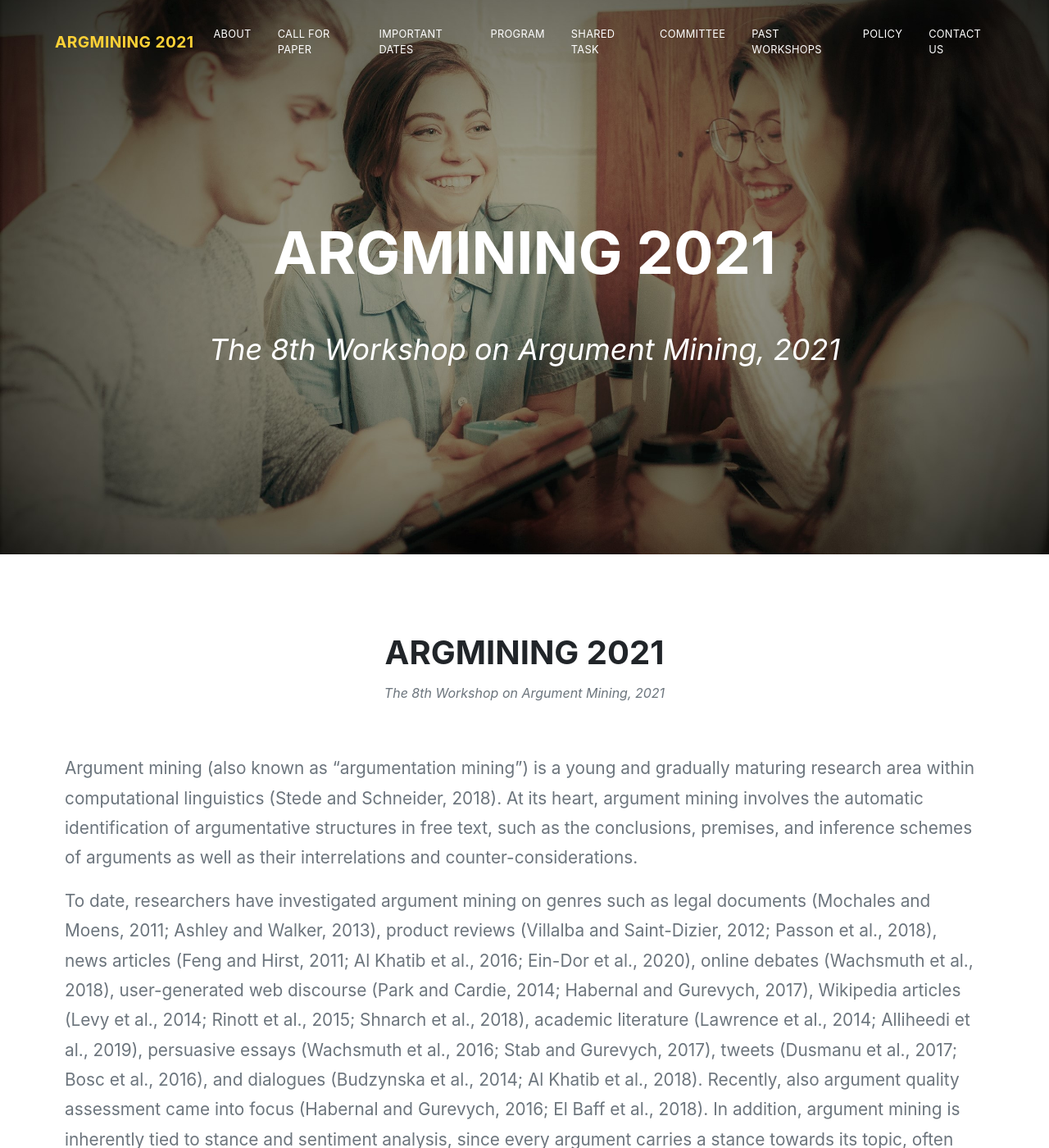
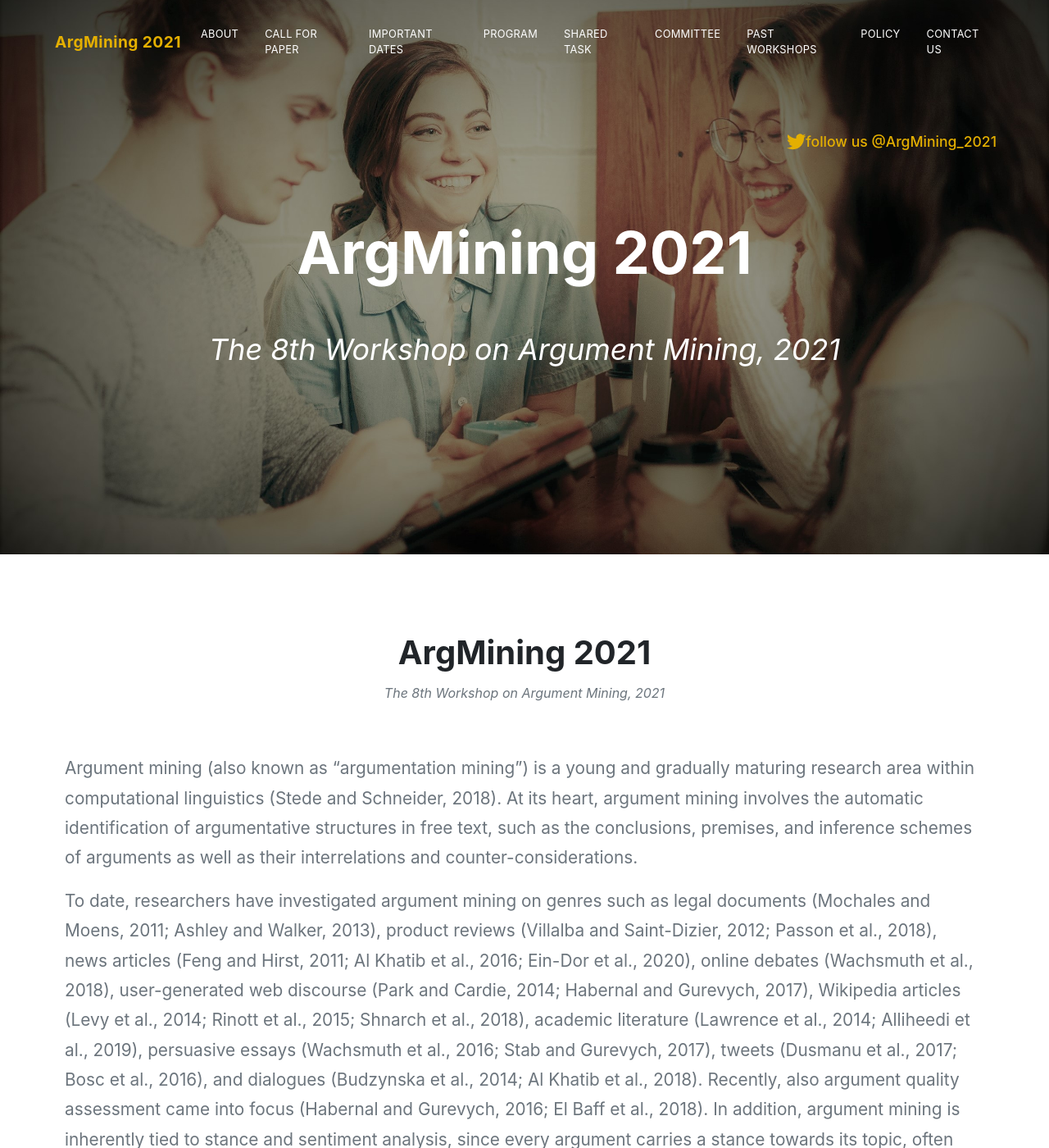
Before and after one commit to argmining2021/argmining2021.github.io, a Jekyll site: the page built from index.html, in a window 1280 px wide and 1400 px high. Shown: the whole window at 82% size. Built offline with Jekyll 4.4.1, drawn with Linux system fonts in a browser that asks for light colours; nearby versions of some CDN libraries; some web fonts are replaced; some of the changed text lies outside the part shown.

Commit message:
fixed yellow links, added new twitter link, fixed title capitalization, reformatted previous workshops

```diff
--- a/_includes/navbar.html
+++ b/_includes/navbar.html
@@ -1,6 +1,6 @@
 <nav class="navbar navbar-expand-lg navbar-dark fixed-top" id="mainNav">
   <div class="container">
-      <a class="navbar-brand js-scroll-trigger" href="#page-top">Argmining 2021</a>
+      <a class="navbar-brand js-scroll-trigger" href="#page-top">ArgMining 2021</a>
       <button class="navbar-toggler navbar-toggler-right" type="button" data-toggle="collapse" data-target="#navbarResponsive" aria-controls="navbarResponsive" aria-expanded="false" aria-label="Toggle navigation">
           Menu
           <i class="fas fa-bars ml-1"></i>
@@ -25,7 +25,7 @@
 <!-- Masthead-->
 <header class="masthead">
   <div class="container">
-    <div class="masthead-heading text-uppercase">Argmining 2021</div>
+    <div class="masthead-heading ">ArgMining  2021</div>
 
       <div class="masthead-subheading">The 8th Workshop on Argument Mining, 2021</div>
       <!--<a class="btn btn-primary btn-xl text-uppercase js-scroll-trigger" href="#services">Tell Me More</a>-->
--- a/_includes/sections/about.html
+++ b/_includes/sections/about.html
@@ -3,7 +3,7 @@
 <section class="page-section" id="about">
     <div class="container">
         <div class="text-center">
-            <h2 class="section-heading text-uppercase">Argmining 2021</h2>
+            <h2 class="section-heading">ArgMining 2021</h2>
             <h3 class="section-subheading text-muted">The 8th Workshop on Argument Mining, 2021</h3>
         </div>
         <div class="row text-left">
--- a/_includes/sections/committee.html
+++ b/_includes/sections/committee.html
@@ -12,8 +12,8 @@
             <h4 class="my-3 ">Organizing Committee</h4>
             <ul class="text-muted">
 
-              <li>Khalid Al-Khatib, Bauhaus-Universit&auml;t Weimar, Germany</li>
-              <li>Yufang Hou, IBM Research Europe, Dublin, Irland</li>
+              <li>Khalid Al-Khatib, Leipzig University, Leipzig, Germany</li>
+              <li>Yufang Hou, IBM Research Europe, Dublin, Ireland</li>
               <li>Manfred Stede, Potsdam University, Potsdam, Germany</li>
 
 
--- a/_includes/sections/previous_workshops.html
+++ b/_includes/sections/previous_workshops.html
@@ -5,8 +5,9 @@
       <div class="text-center">
           <h2 class="section-heading text-uppercase">Past Workshops</h2>
       </div>
-      <div class="row text-left content">
-          <div class="col-md-12">
+      <div class="row  content">
+        <div class="col-md-2 "></div>
+          <div class="col-md-5 ">
             <h4 class="my-3 ">Past Workshops</h4>
 
             <ul class="text-muted">
@@ -19,10 +20,8 @@
               <li><a href="https://www.uncg.edu/cmp/ArgMining2014/" target="_blank">Argmining 2014</a></li>
             </ul>
           </div>
-          </div>
 
-          <div class="row text-left content">
-            <div class="col-md-12">
+            <div class="col-md-5">
               <h4 class="my-3 ">Past Workshop Proceedings</h4>
 
               <ul class="text-muted">
--- a/_layouts/default.html
+++ b/_layouts/default.html
@@ -5,9 +5,9 @@
 
     {% include navbar.html %}
     <div class="container">
-      <!-- <div class="social-media-div ">
-        <a class="tw-ic mr-3" role="button" href="https://twitter.com/ArgMining_2021" target="_blank"><i class="fab fa-lg fa-twitter"></i>follow us @Argmining_21</a>
-        </div>-->
+       <div class="social-media-div ">
+        <a class="tw-ic mr-3" role="button" href="https://twitter.com/ArgMining_2021" target="_blank"><i class="fab fa-lg fa-twitter"></i>follow us @ArgMining_2021</a>
+        </div>
       {{ content }}
     </div>
     {% include footer.html %}
```
Also changed, not shown: css/template.css.
